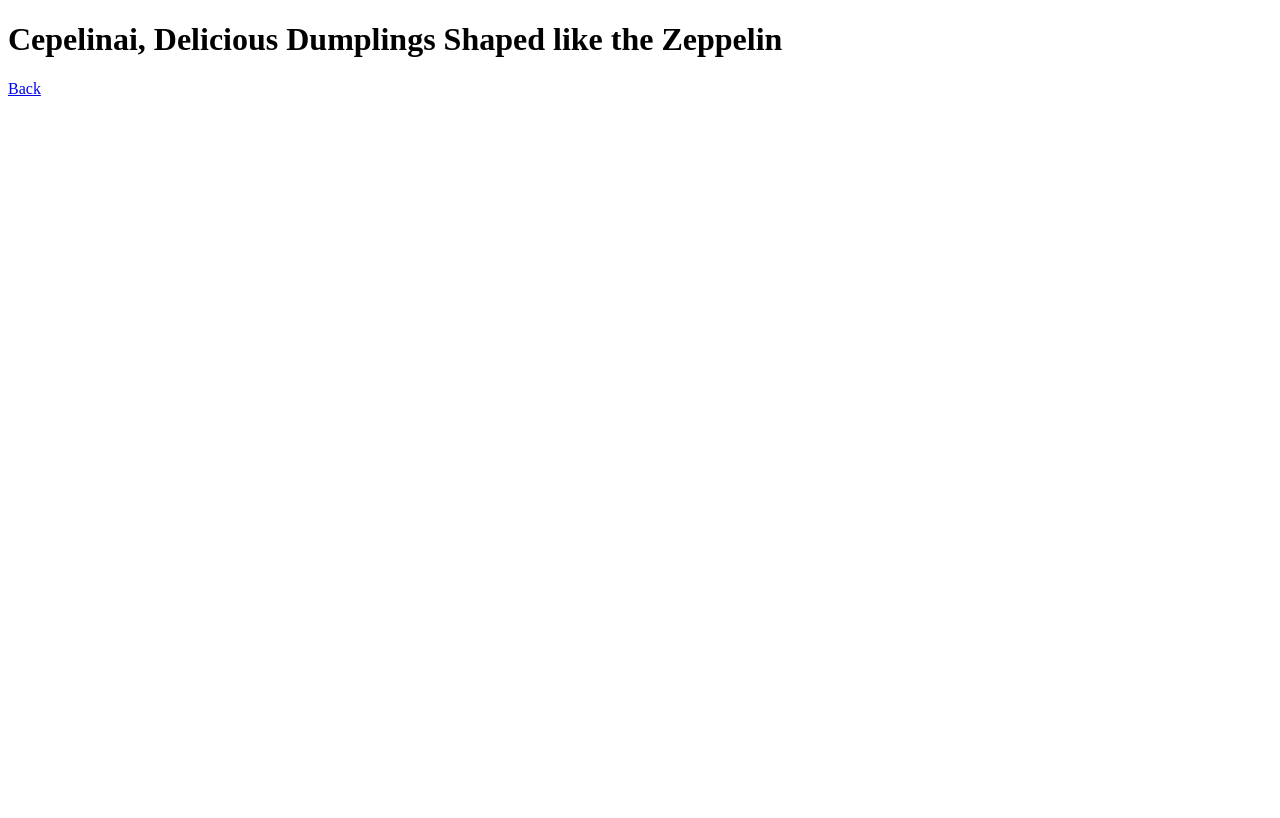
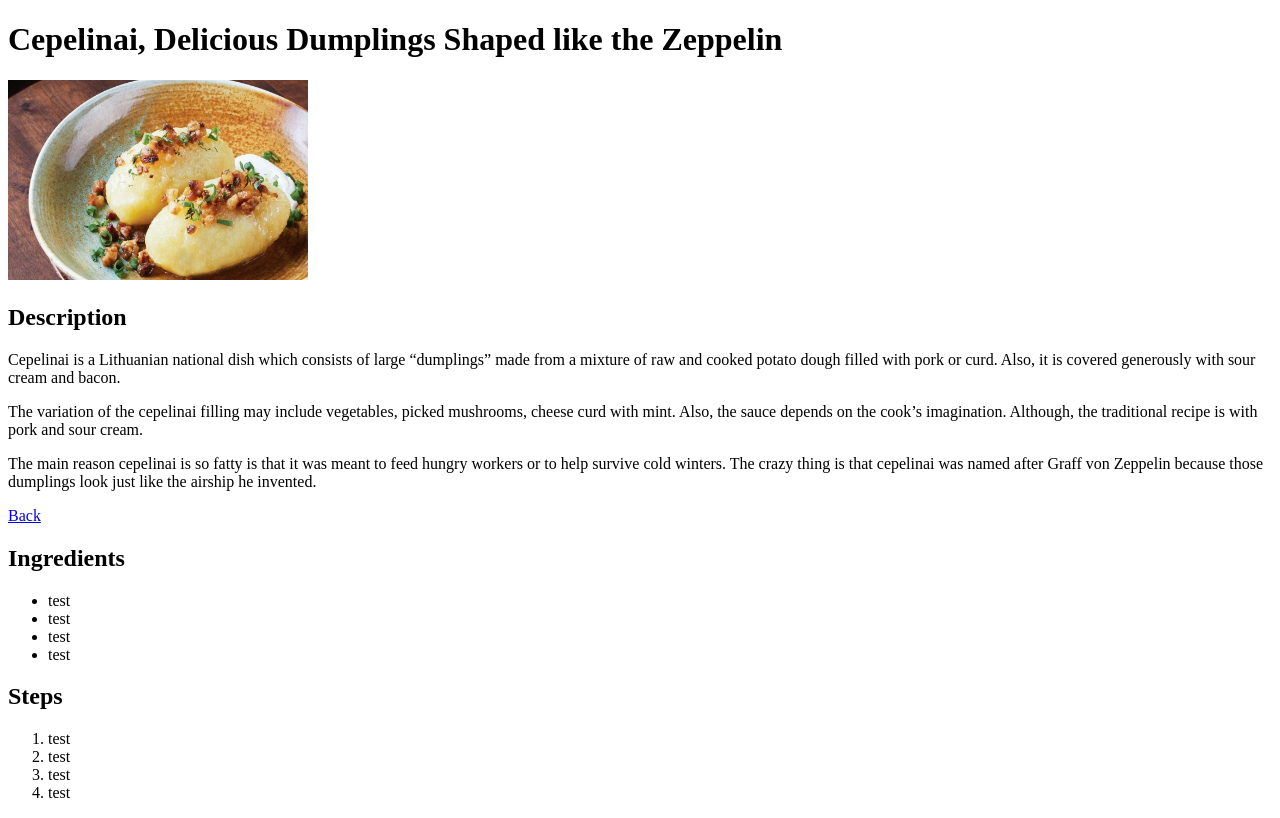
Before and after one commit to TomasSm1978/odin-recipes, a plain HTML site: page recipes/zeppelin.html in a window 1280 px wide. Drawn offline with Linux system fonts and the light colour scheme.

Commit message:
Modify README.md, create recipe page draft

```diff
--- a/recipes/zeppelin.html
+++ b/recipes/zeppelin.html
@@ -7,6 +7,26 @@
 </head>
 <body>
     <h1>Cepelinai, Delicious Dumplings Shaped like the Zeppelin</h1>
+
+    <img src="../pictures/zeppelin.jpg" alt="Zeppelin" width="300" height="200">
+    <h2>Description</h2>
+    <p>Cepelinai is a Lithuanian national dish which consists of large “dumplings” made from a mixture of raw and cooked potato dough filled with pork or curd. Also, it is covered generously with sour cream and bacon. </p>
+    <p>The variation of the cepelinai filling may include vegetables, picked mushrooms, cheese curd with mint. Also, the sauce depends on the cook’s imagination. Although, the traditional recipe is with pork and sour cream.</p>
+    <p>The main reason cepelinai is so fatty is that it was meant to feed hungry workers or to help survive cold winters. The crazy thing is that cepelinai was named after Graff von Zeppelin because those dumplings look just like the airship he invented.</p>
     <a href="../index.html">Back</a>
+    <h2>Ingredients</h2>
+    <ul>
+        <li>test</li>
+        <li>test</li>
+        <li>test</li>
+        <li>test</li>
+    </ul>
+    <h2>Steps</h2>
+    <ol>
+        <li>test</li>
+        <li>test</li>
+        <li>test</li>
+        <li>test</li>
+    </ol>
 </body>
 </html>
```
Also changed, not shown: pictures/zeppelin.jpg (added), 1 other file.
